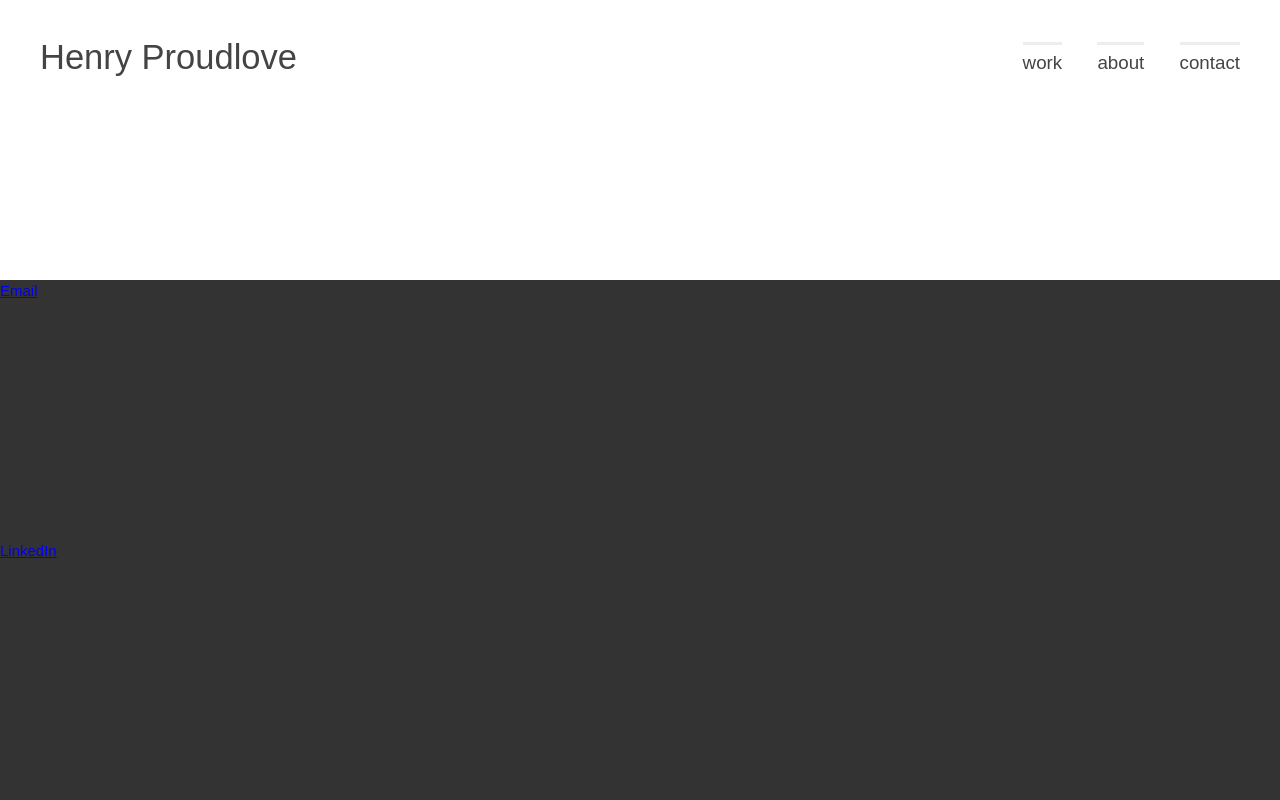
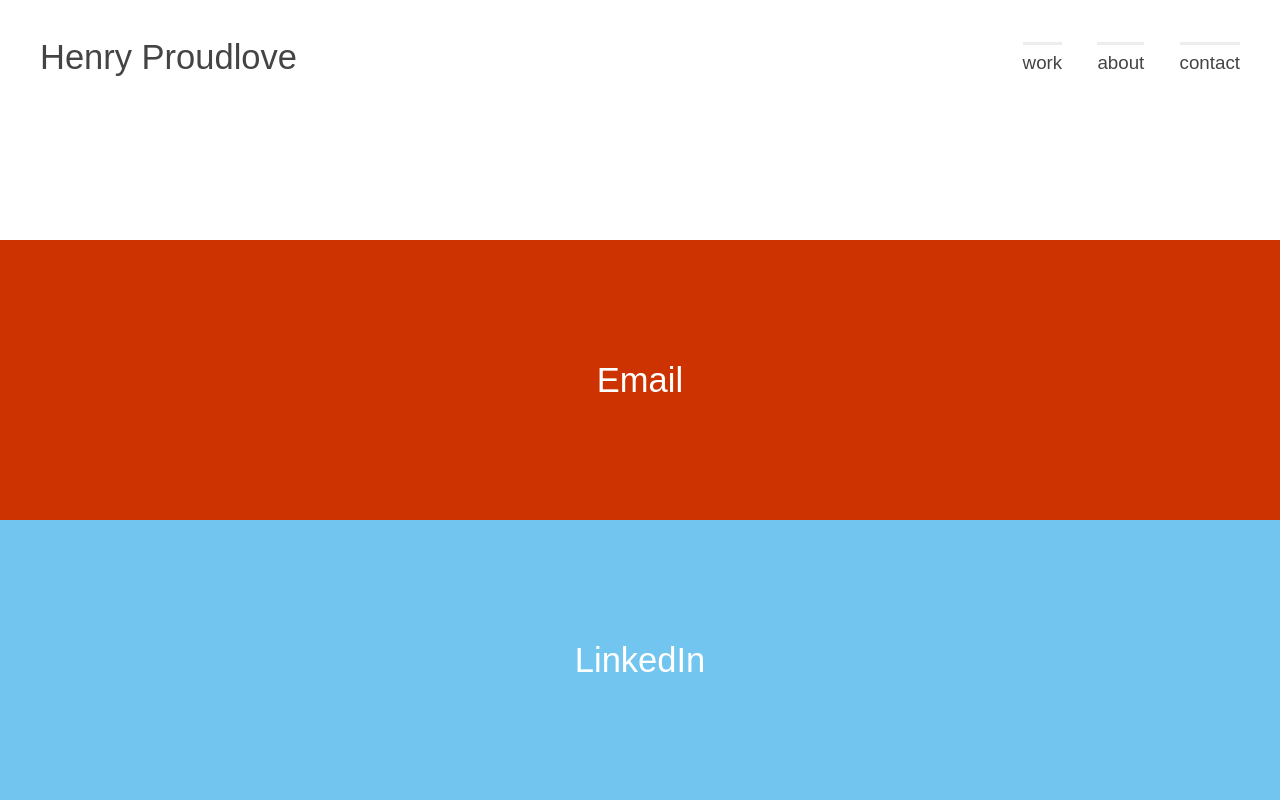
Before and after one commit to henry-proudlove/Portfolio, a PHP site: page / in a window 1280 px wide. Run offline with PHP 8.4, Linux system fonts and the light colour scheme; some libraries are stand-ins or nearby versions.

Commit message:
contact page structure finished

```diff
--- a/css/main.css
+++ b/css/main.css
@@ -124,6 +124,44 @@
  *
  */
 
+
+/*
+ *
+ * Contact page
+ *
+ */
+
+#content.contact a{
+	height: 50%;
+	padding-top: 0;
+	text-decoration: none;
+	color: white;
+	font-size: 1.5em;
+	font-family:'DIN Next W01 Medium', arial, sans-serif;
+	text-align: center;
+	display: table;
+	min-height: 4em;
+}
+
+#content.contact{
+	background: #71c5ef;
+}
+
+#content.contact a span{
+	display: table-cell;
+	vertical-align: middle;
+}
+
+#content.contact a.email{
+	background: #cc3300;
+}
+
+#content.contact a.linkedin{
+	background: #71c5ef;
+}
+
+
+
 #container.contact{
 	position: absolute;
 	width: 100%;
@@ -144,7 +182,7 @@
 }
 
 .nav-item{
-	margin: 0 2%;
+	margin: 0 3%;
 	width: 28%;
 	line-height: 1em;
 	padding: 0.5em 0 1em;
@@ -153,20 +191,49 @@
 	box-sizing: border-box;
 }
 
+.nav-item.first{
+	margin-left: 0;
+}
+
+.nav-item.last{
+	margin-right: 0;
+}
+
 #site-header{
 	margin: 0;
+	height:25%;
+	position: relative;
+	min-height: 7.5em;
+	padding: 0;
+	box-sizing: border-box;
 }
 
 #site-title{
-	margin: 8% 8% 12%;
-	/*border-bottom: 1px solid #ededed;
+	/* margin: 2%;
+	border-bottom: 1px solid #ededed;
 	padding-bottom: 4%;*/
+	margin: 0;
+	padding: 8%;
 }
 
 #site-nav{
-	margin: 6% 6% 0;
-	padding-top: 0.1em;
+	position: absolute;
+	bottom: 0;
+	width: 100%;
+	box-sizing: border-box;
+	padding: 0 8%;
 }
+
+#site-header{
+}
+
+#content.contact{
+	height: 75%;
+	position: absolute;
+	width: 100%;
+}
+
+
 
 
 
@@ -179,16 +246,21 @@
 @media only screen and (min-width: 450px) {
 
 	#site-title{
-		margin: 5.6% 5.6% 10%;
+		padding: 5.6%;
 		font-size: 2.3em;
 	}
 
 	#site-nav{
-		margin: 3.6% 3.6% 0;
+		/*margin: 3.6% 3.6% 0;*/
+		padding: 0 5.6%;
 	}
 
 	.nav-item{
 		width: 28.6%;
+	}
+
+	#site-header {
+		min-height: 8.5em;
 	}
 }
 
@@ -205,13 +277,10 @@
 	}
 
 	#site-header{
-		height: 35%;
+		height: 30%;
 		/*margin: 40px;
 		padding-bottom: 12%;*/
-	}
-
-	#site-header #wrapper{
-		margin: 40px;
+		padding: 40px;
 	}
 
 	#site-title{
@@ -222,13 +291,24 @@
 	}
 
 	#site-nav{
-		padding-top: 0.1em;
-		margin: 0;
+		padding: 0.1em 0 0 0;
 		text-align: right;
+		position: static;
+		width: auto;
 	}
 	.nav-item{
 		margin: 0 0 0 30px;
 		width: auto;
+	}
+
+	#content.contact{
+		height: 70%;
+		position: absolute;
+		width: 100%;
+	}
+
+	#content.contact a{
+		font-size: 2.3em;
 	}
 }
 
@@ -277,23 +357,6 @@
 
 }
 
-
-/*
- *
- * Contact page
- *
- */
-
-#content.contact{
-	height: 65%;
-	position: absolute;
-	width: 100%;
-}
-
-#content.contact a{
-	height: 50%;
-	padding-top: 0;
-}
 
 
 
--- a/index.html
+++ b/index.html
@@ -20,14 +20,14 @@
     <body>
     	<div id="container" class="contact">
         	<header id="site-header" class="clearfix">
-        		<div id="wrapper">
+        		<!--<div id="wrapper">-->
 					<h1 id="site-title">Henry Proudlove</h1>
 					<nav id="site-nav">
-						<a class="nav-item">work</a>
-						<a class="nav-item">about</a>
-						<a class="nav-item">contact</a>
+						<a class="nav-item first">work</a>
+						<a class="nav-item middle">about</a>
+						<a class="nav-item last">contact</a>
 					</nav><!--#site-nav-->
-				</div><!--#wrapper-->
+				<!--</div>--><!--#wrapper-->
         	</header><!--#site-header-->
 
         	<!--<section id="content" class="thumbs clearfix">
@@ -45,8 +45,8 @@
         		<a></a>
         	</section> #content -->
         	<section id="content" class="contact clearfix">
-        		<a href="#">Email</a>
-        		<a href="#">LinkedIn</a>
+        		<a href="#" class="email"><span>Email</span></a>
+        		<a href="#" class="linkedin"><span>LinkedIn</span></a>
         	</section><!-- #content.contact -->
         </div><!--#container-->
 
```
